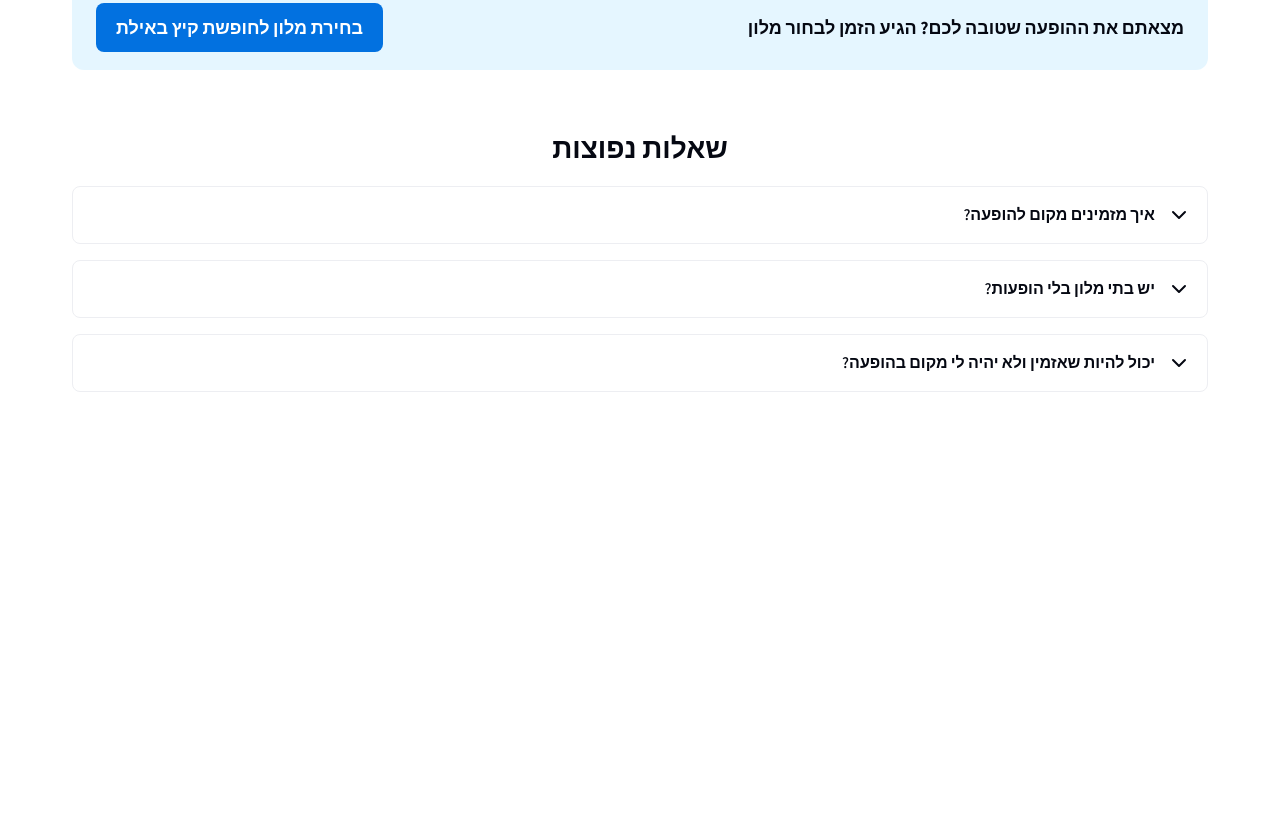
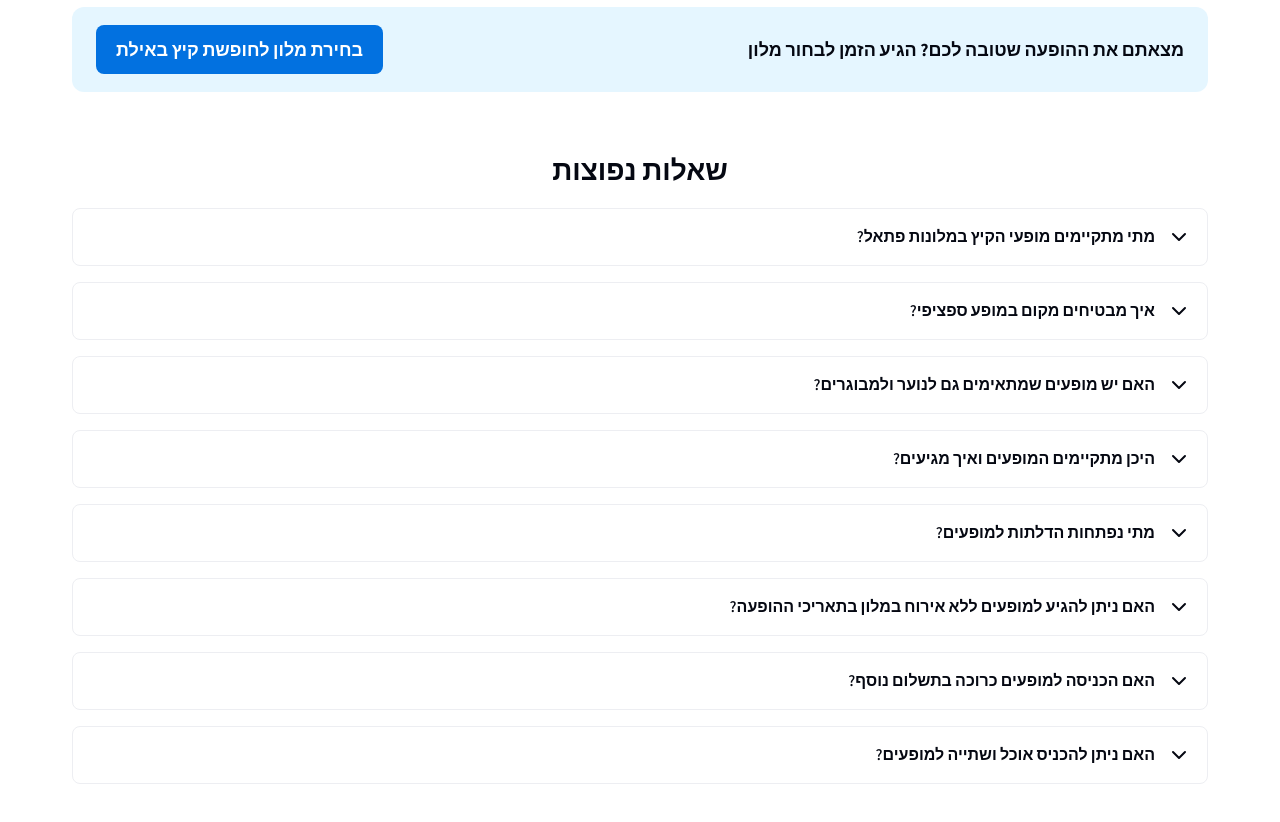
Before and after one commit to fattalitdepart-sys/41-fattal-summer-events, a plain HTML site: page index.html in a window 1280 px wide. Shown: the part 1930-2752 px from the top of the page. Before the commit the page ends 2386 px from the top, so only its background shows below. Drawn offline with Linux system fonts and the light colour scheme.

Commit message:
Update site content, styles, and assets

```diff
--- a/index.html
+++ b/index.html
@@ -11,6 +11,7 @@
 
   <meta charset="UTF-8" />
   <meta name="viewport" content="width=device-width, initial-scale=1.0" />
+  <link rel="icon" type="image/png" href="assets/favicon.png">
   <title>אירועי הקיץ של פתאל</title>
   <meta name="description" content="הופעות חינם לכל המשפחה בבתי המלון של פתאל באילת, ים המלח וטבריה" />
   <link rel="preconnect" href="https://fonts.googleapis.com" />
@@ -27,7 +28,7 @@
 
   <header class="site-header">
     <div class="container header-inner">
-      <a href="#" class="logo" aria-label="פתאל">
+     <a href="https://www.fattal.co.il" class="logo" aria-label="פתאל">
         <img class="logo-img" src="assets/logo-fattal.png" alt="פתאל"
              onerror="this.replaceWith(buildLogoFallback())" />
       </a>
@@ -82,7 +83,7 @@
               <path d="M18 8c-2 0-4 1.5-4 4 0 3 6 6 6 6h-2c0-3-2-6-4-6 0-2.5 1.5-4 4-4Z M30 8c2 0 4 1.5 4 4 0 3-6 6-6 6h2c0-3 2-6 4-6 0-2.5-1.5-4-4-4Z" fill="#1A2855"/>
             </svg>
           </div>
-          <p><strong>חינם לחלוטין</strong><br />ההופעות כלולות ופתוחות לכל האורחים</p>
+          <p><strong>בלי לשריין כרטיסים</strong><br />ההופעות כלולות בחופשה, ומיועדות לאורחי המלונות המשתתפים</p>
         </div>
 
         <div class="advantage">
@@ -95,7 +96,7 @@
               <path d="M32 27.5v2.5l1.5 1.5" stroke="#1A2855" stroke-width="1.8" stroke-linecap="round"/>
             </svg>
           </div>
-          <p><strong>בדיוק מה שצריך לסוף החופש הגדול</strong><br />חופשה מהנה שמתאימה לכל המשפחה</p>
+          <p><strong>בדיוק מה שצריך לחופש הגדול</strong><br />חופשה מהנה שמתאימה לכל המשפחה</p>
         </div>
 
         <div class="advantage">
@@ -136,11 +137,13 @@
         </div>
       </div>
     </section>
-
 <section class="faq">
   <div class="container">
+
     <h2 class="faq-title">שאלות נפוצות</h2>
+
     <ul class="faq-list">
+
       <li class="faq-item">
         <button class="faq-question" aria-expanded="false">
           <span class="faq-arrow" aria-hidden="true">
@@ -148,12 +151,13 @@
               <path d="M6 9l6 6 6-6" stroke="#050812" stroke-width="2" fill="none" stroke-linecap="round" stroke-linejoin="round"/>
             </svg>
           </span>
-              <span>איך מזמינים מקום להופעה?</span>
+          <span>מתי מתקיימים מופעי הקיץ במלונות פתאל?</span>
         </button>
         <div class="faq-answer">
-              <p>ההופעות פתוחות לכל אורחי המלון ללא צורך בהזמנה מראש. מומלץ להגיע מוקדם להבטחת מקום טוב.</p>
+          <p>המופעים מתקיימים במהלך חודשי הקיץ בשלושה אזורים: ים המלח החל מ-24.7, אילת החל מ-3.8 וטבריה החל מ-4.8. לכל אמן נקבעו מראש תאריך, שעה ומיקום. כדי לדעת מתי והיכן מופיע האמן האהוב עליכם, עיינו בלוח ההופעות שבעמוד זה.</p>
         </div>
       </li>
+
       <li class="faq-item">
         <button class="faq-question" aria-expanded="false">
           <span class="faq-arrow" aria-hidden="true">
@@ -161,12 +165,14 @@
               <path d="M6 9l6 6 6-6" stroke="#050812" stroke-width="2" fill="none" stroke-linecap="round" stroke-linejoin="round"/>
             </svg>
           </span>
-              <span>יש בתי מלון בלי הופעות?</span>
+          <span>איך מבטיחים מקום במופע ספציפי?</span>
         </button>
         <div class="faq-answer">
-              <p>אירועי הקיץ זמינים בבתי המלון של פתאל באילת, ים המלח וטבריה. אנא בחרו מלון עם תאריך הופעה מתאים.</p>
+          <p>הכניסה למופעים מותנית בהזמנת חופשה בתאריכים הרלוונטיים ובמלונות המשתתפים באותו אירוע.</p>
+          <p>לדוגמה: כדי לצפות במופע הילדים של יובל המבולבל ב-3.8 בשעה 14:30 במלון לאונרדו קלאב אילת, יש להזמין נופש לתאריכים אלה במלון לאונרדו קלאב, או במלונות השותפים לאותו מופע: לאונרדו פריווילג' ולאונרדו רויאל ריזורט.</p>
         </div>
       </li>
+
       <li class="faq-item">
         <button class="faq-question" aria-expanded="false">
           <span class="faq-arrow" aria-hidden="true">
@@ -174,16 +180,89 @@
               <path d="M6 9l6 6 6-6" stroke="#050812" stroke-width="2" fill="none" stroke-linecap="round" stroke-linejoin="round"/>
             </svg>
           </span>
-              <span>יכול להיות שאזמין ולא יהיה לי מקום בהופעה?</span>
+          <span>האם יש מופעים שמתאימים גם לנוער ולמבוגרים?</span>
         </button>
         <div class="faq-answer">
-              <p>ההופעות מתקיימות במתחמים מרווחים בתוך המלון ויש מקום לכולם. עם זאת, מקומות הישיבה מתמלאים לפי סדר הגעה.</p>
+          <p>כן. באילת יתקיימו הופעות של עדן חסון, המיועדות לכלל אורחי מלונות פתאל באזור אילת, בכפוף לאירוח בתאריכי המופע.</p>
         </div>
       </li>
+
+      <li class="faq-item">
+        <button class="faq-question" aria-expanded="false">
+          <span class="faq-arrow" aria-hidden="true">
+            <svg viewBox="0 0 24 24" width="24" height="24">
+              <path d="M6 9l6 6 6-6" stroke="#050812" stroke-width="2" fill="none" stroke-linecap="round" stroke-linejoin="round"/>
+            </svg>
+          </span>
+          <span>היכן מתקיימים המופעים ואיך מגיעים?</span>
+        </button>
+        <div class="faq-answer">
+          <p><strong>מופעי הילדים:</strong> מתקיימים במלון המארח שנקבע בלוח ההופעות. ההגעה למופעים שמתקיימים מחוץ למלונות - עצמאית ובאחריות האורחים.</p>
+          <p><strong>הופעות הקיץ של עדן חסון:</strong> מתקיימות בחוף של מלון U קורל ביץ' באילת. ההגעה לחוף היא עצמאית, ומומלץ מאוד להגיע בתחבורה ציבורית או במוניות בשל מצוקת החנייה באזור.</p>
+        </div>
+      </li>
+
+      <li class="faq-item">
+        <button class="faq-question" aria-expanded="false">
+          <span class="faq-arrow" aria-hidden="true">
+            <svg viewBox="0 0 24 24" width="24" height="24">
+              <path d="M6 9l6 6 6-6" stroke="#050812" stroke-width="2" fill="none" stroke-linecap="round" stroke-linejoin="round"/>
+            </svg>
+          </span>
+          <span>מתי נפתחות הדלתות למופעים?</span>
+        </button>
+        <div class="faq-answer">
+          <p>פתיחת הדלתות לכלל המופעים, בלובי ובחוף, היא כ-45 דקות לפני תחילת המופע. הישיבה והעמידה הן על בסיס מקום פנוי, ומומלץ להגיע מוקדם.</p>
+        </div>
+      </li>
+
+      <li class="faq-item">
+        <button class="faq-question" aria-expanded="false">
+          <span class="faq-arrow" aria-hidden="true">
+            <svg viewBox="0 0 24 24" width="24" height="24">
+              <path d="M6 9l6 6 6-6" stroke="#050812" stroke-width="2" fill="none" stroke-linecap="round" stroke-linejoin="round"/>
+            </svg>
+          </span>
+          <span>האם ניתן להגיע למופעים ללא אירוח במלון בתאריכי ההופעה?</span>
+        </button>
+        <div class="faq-answer">
+          <p>לא. המופעים מיועדים אך ורק לאורחים השוהים בפועל במלונות הרשת הרלוונטיים בזמן תאריכי האירוע. לא ניתן לרכוש כרטיסים או להיכנס למופעים ללא אירוח במלונות המשתתפים בפעילות.</p>
+        </div>
+      </li>
+
+      <li class="faq-item">
+        <button class="faq-question" aria-expanded="false">
+          <span class="faq-arrow" aria-hidden="true">
+            <svg viewBox="0 0 24 24" width="24" height="24">
+              <path d="M6 9l6 6 6-6" stroke="#050812" stroke-width="2" fill="none" stroke-linecap="round" stroke-linejoin="round"/>
+            </svg>
+          </span>
+          <span>האם הכניסה למופעים כרוכה בתשלום נוסף?</span>
+        </button>
+        <div class="faq-answer">
+          <p>לא. המופעים הם חלק מחבילת האירוח עבור אורחי המלונות המשתתפים בתאריכי הפעילות.</p>
+        </div>
+      </li>
+
+      <li class="faq-item">
+        <button class="faq-question" aria-expanded="false">
+          <span class="faq-arrow" aria-hidden="true">
+            <svg viewBox="0 0 24 24" width="24" height="24">
+              <path d="M6 9l6 6 6-6" stroke="#050812" stroke-width="2" fill="none" stroke-linecap="round" stroke-linejoin="round"/>
+            </svg>
+          </span>
+          <span>האם ניתן להכניס אוכל ושתייה למופעים?</span>
+        </button>
+
+        <div class="faq-answer">
+          <p>לא תתאפשר הכנסת מזון ושתייה, כולל משקאות אלכוהוליים, למתחמי המופעים.</p>
+        </div>
+      </li>
+
     </ul>
+
   </div>
 </section>
-
   </main>
 
   <div class="sticky-cta">
--- a/script.js
+++ b/script.js
@@ -7,7 +7,6 @@ const ASSETS = {
   stav:  'assets/stav.png',
   miki:  'assets/miki.png',
   dolls: 'assets/dolls.png',
-  apocalypse: 'assets/apocalypse.png',
   arrow: 'assets/ArrowCircleUpLeft.png',
   logo:  'assets/logo-fattal.png',
   kipud: 'assets/kipud.png',
@@ -16,22 +15,21 @@ const ASSETS = {
 
 /* Artists used by EVENT CARDS and the POPUP (artist photos, names) */
 const ARTISTS = [
-  { key: 'stav',       name: 'סתיו בכל הצבעים',      image: ASSETS.stav },
-  { key: 'yuval',      name: 'יובל המבולבל',           image: ASSETS.yuval },
-  { key: 'eden',       name: 'עדן חסון',                image: ASSETS.eden },
-  { key: 'dolls',      name: 'בית הבובות של גבי',     image: ASSETS.dolls },
-  { key: 'miki',       name: 'מיקי',                    image: ASSETS.miki },
-  { key: 'apocalypse', name: 'אפוקליפסה',              image: ASSETS.apocalypse }
+  { key: 'stav',  name: 'סתיו בכל הצבעים',      image: ASSETS.stav },
+  { key: 'yuval', name: 'יובל המבולבל',           image: ASSETS.yuval },
+  { key: 'eden',  name: 'עדן חסון',                image: ASSETS.eden },
+  { key: 'dolls', name: 'בית הבובות של גבי',     image: ASSETS.dolls },
+  { key: 'miki',  name: 'מיקי',                    image: ASSETS.miki }
 ];
 
 /* Pre-styled CIRCLE images used in the top carousel (each PNG is a
    complete circular composition — background + photo + name).
    Display order specified by client: Circle2, Circle1, Circle3, Circle4, Circle5. */
 const CIRCLES = [
-  { src: 'assets/Circle2.png', name: 'סתיו בכל הצבעים' },
   { src: 'assets/Circle1.png', name: 'עדן חסון' },
+  { src: 'assets/Circle2.png', name: 'מיקי' },
   { src: 'assets/Circle3.png', name: 'יובל המבולבל' },
-  { src: 'assets/Circle4.png', name: 'מיקי' },
+  { src: 'assets/Circle4.png', name: 'סתיו בכל הצבעים' },
   { src: 'assets/Circle5.png', name: 'בית הבובות של גבי' }
 ];
 
@@ -63,7 +61,7 @@ const CITIES = {
    ===================================================== */
 const EVENTS = [
   /* ---------- אילת ---------- */
-  { city: 'eilat', date: '3.8', day: 'שני', artistKey: 'apocalypse', slots: [
+  { city: 'eilat', date: '3.8', day: 'שני', artistKey: 'yuval', slots: [
     { time: '12:00', hotels: 'לאונרדו פלאזה' },
     { time: '14:30', hotels: 'לאונרדו קלאב, לאונרדו רויאל ריזורט, לאונרדו פריווילג\' (מיקום: לאונרדו קלאב)' },
     { time: '17:00', hotels: 'הרודס' },
```
Also changed, not shown: styles.css (+12 -4 lines), assets/Circle1.png, assets/Circle2.png, assets/apocalypse.png (deleted), assets/favicon.png (added), 3 other files. Lines whose indentation alone changed are shown as unchanged.
